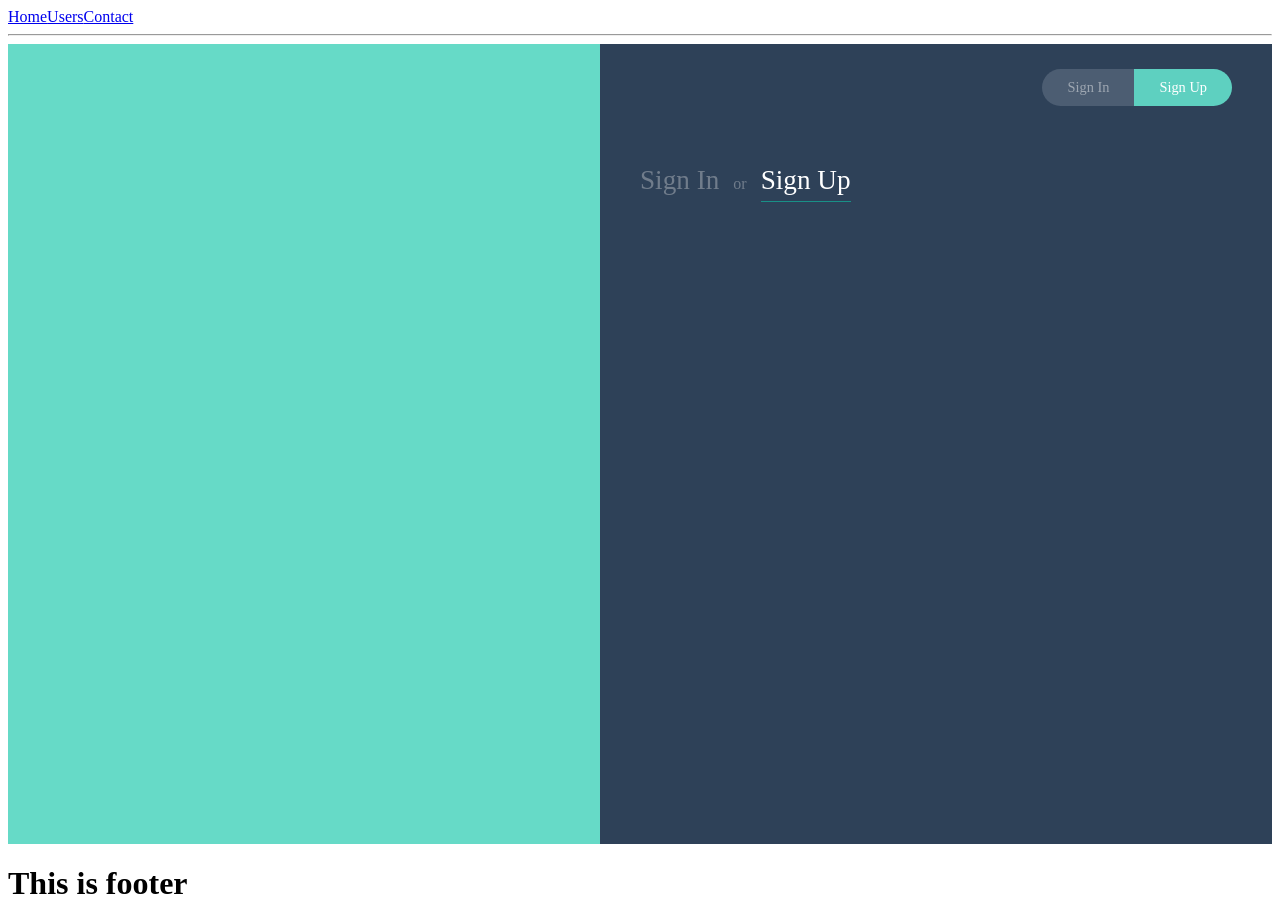
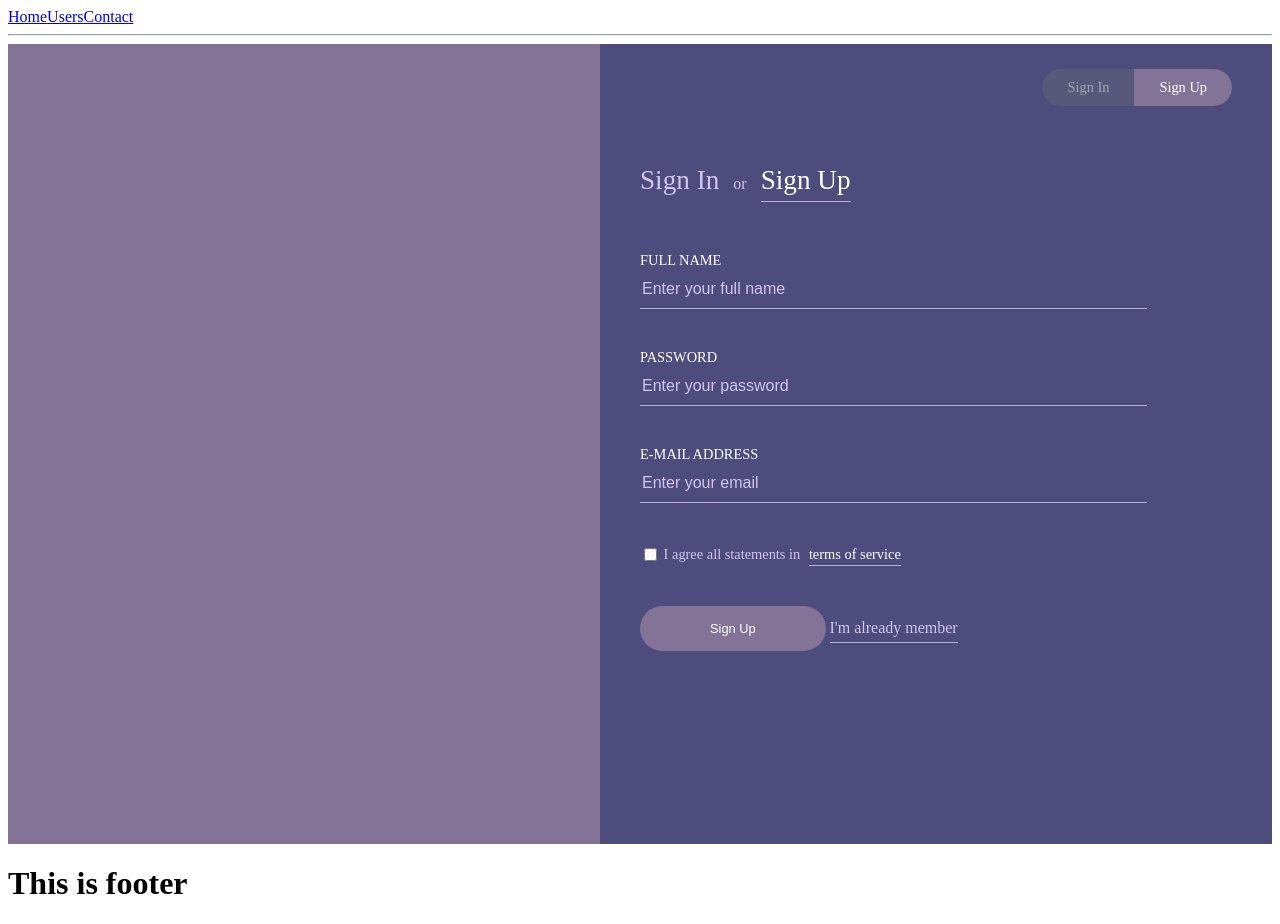
Before and after one commit to nowmozillaclub/enrollar, a React (Create React App) app in the folder client/: page / in a window 1280 px wide. Built offline with nearby package versions, Linux system fonts and the light colour scheme.

Commit message:
Sign up page
and Lavender theme

```diff
--- a/client/public/styles.css
+++ b/client/public/styles.css
@@ -6,12 +6,12 @@
 
 .App__Aside {
     width: 50%;
-    background-color: #66DAC7;
+    background-color: #827397;
 }
 
 .App__Form {
     width: 50%;
-    background-color: #2E4158;
+    background-color: #4d4c7d;
     padding: 25px 40px;
     overflow: auto;
 }
@@ -23,7 +23,7 @@
 }
 
 .PageSwitcher__Item {
-    background-color: #4C5D72;
+    background-color: #58587a;
     color: #9DA6B1;
     padding: 10px 25px;
     cursor: pointer;
@@ -35,7 +35,7 @@
 }
 
 .PageSwitcher__Item--Active {
-    background-color: #5ED0C0;
+    background-color: #827397;
     color: white;
 }
 
@@ -54,13 +54,13 @@
 }
 
 .FormTitle {
-    color: #707C8B;
+    color: #d4c3eb;
     font-weight: 300;
     margin-bottom: 50px;
 }
 
 .FormTitle__Link {
-    color: #707C8B;
+    color: #d4c3eb;
     text-decoration: none;
     display: inline-block;
     font-size: 1.7em;
@@ -74,7 +74,7 @@
 
 .FormTitle__Link--Active {
     color: white;
-    border-bottom: 1px solid #199087;
+    border-bottom: 1px solid #bdaed1;
 }
 
 .FormField {
@@ -94,7 +94,7 @@
     border: none;
     color: white;
     outline: none;
-    border-bottom: 1px solid #445366;
+    border-bottom: 1px solid #bdaed1;
     font-size: 1em;
     font-weight: 300;
     padding-bottom: 10px;
@@ -102,11 +102,11 @@
 }
 
 .FormField__Input::placeholder {
-    color: #616E7F;
+    color: #d4c3eb;
 }
 
 .FormField__Button {
-    background-color: #52C4B9;
+    background-color: #827397;
     color: white;
     border: none;
     outline: none;
@@ -117,15 +117,15 @@
 }
 
 .FormField__Link {
-    color: #66707D;
+    color: #d4c3eb;
     text-decoration: none;
     display: inline-block;
-    border-bottom: 1.5px solid #225E62;
+    border-bottom: 1.5px solid #bdaed1;
     padding-bottom: 5px;
 }
 
 .FormField__CheckboxLabel {
-    color: #646F7D;
+    color: #d4c3eb;
     font-size: .9em;
 }
 
@@ -136,7 +136,7 @@
 
 .FormField__TermsLink {
     color: white;
-    border-bottom: 1px solid #199087;
+    border-bottom: 1px solid #bdaed1;
     text-decoration: none;
     display: inline-block;
     padding-bottom: 2px;
--- a/client/src/App.js
+++ b/client/src/App.js
@@ -5,6 +5,7 @@ import React, { Fragment } from "react";
 import { BrowserRouter, Route, Switch, Link, NavLink } from "react-router-dom";
 import HomePage from "./pages/HomePage";
 import SingnIn from "./pages/SignIn";
+import SignUp from "./pages/SignUp";
 
 function App() {
   return (
@@ -52,7 +53,7 @@ function App() {
                 </NavLink>
               </div>
 
-              {/* <Route exact path="/" component={SignUpForm}></Route> */}
+              <Route exact path="/" component={SignUp}></Route>
               <Route path="/sign-in" component={SingnIn}></Route>
             </div>
           </div>
--- /dev/null
+++ b/client/src/pages/SignUp.js
@@ -0,0 +1,111 @@
+import React, { Component } from "react";
+import { Link } from "react-router-dom";
+
+class SignUpForm extends Component {
+  constructor() {
+    super();
+
+    this.state = {
+      email: "",
+      password: "",
+      name: "",
+      hasAgreed: false,
+    };
+
+    this.handleChange = this.handleChange.bind(this);
+    this.handleSubmit = this.handleSubmit.bind(this);
+  }
+
+  handleChange(e) {
+    let target = e.target;
+    let value = target.type === "checkbox" ? target.checked : target.value;
+    let name = target.name;
+
+    this.setState({
+      [name]: value,
+    });
+  }
+
+  handleSubmit(e) {
+    e.preventDefault();
+
+    console.log("The form was submitted with the following data:");
+    console.log(this.state);
+  }
+
+  render() {
+    return (
+      <div className="FormCenter">
+        <form onSubmit={this.handleSubmit} className="FormFields">
+          <div className="FormField">
+            <label className="FormField__Label" htmlFor="name">
+              Full Name
+            </label>
+            <input
+              type="text"
+              id="name"
+              className="FormField__Input"
+              placeholder="Enter your full name"
+              name="name"
+              value={this.state.name}
+              onChange={this.handleChange}
+            />
+          </div>
+          <div className="FormField">
+            <label className="FormField__Label" htmlFor="password">
+              Password
+            </label>
+            <input
+              type="password"
+              id="password"
+              className="FormField__Input"
+              placeholder="Enter your password"
+              name="password"
+              value={this.state.password}
+              onChange={this.handleChange}
+            />
+          </div>
+          <div className="FormField">
+            <label className="FormField__Label" htmlFor="email">
+              E-Mail Address
+            </label>
+            <input
+              type="email"
+              id="email"
+              className="FormField__Input"
+              placeholder="Enter your email"
+              name="email"
+              value={this.state.email}
+              onChange={this.handleChange}
+            />
+          </div>
+
+          <div className="FormField">
+            <label className="FormField__CheckboxLabel">
+              <input
+                className="FormField__Checkbox"
+                type="checkbox"
+                name="hasAgreed"
+                value={this.state.hasAgreed}
+                onChange={this.handleChange}
+              />{" "}
+              I agree all statements in{" "}
+              <a href="" className="FormField__TermsLink">
+                terms of service
+              </a>
+            </label>
+          </div>
+
+          <div className="FormField">
+            <button className="FormField__Button mr-20">Sign Up</button>{" "}
+            <Link to="/sign-in" className="FormField__Link">
+              I'm already member
+            </Link>
+          </div>
+        </form>
+      </div>
+    );
+  }
+}
+
+export default SignUpForm;
```
